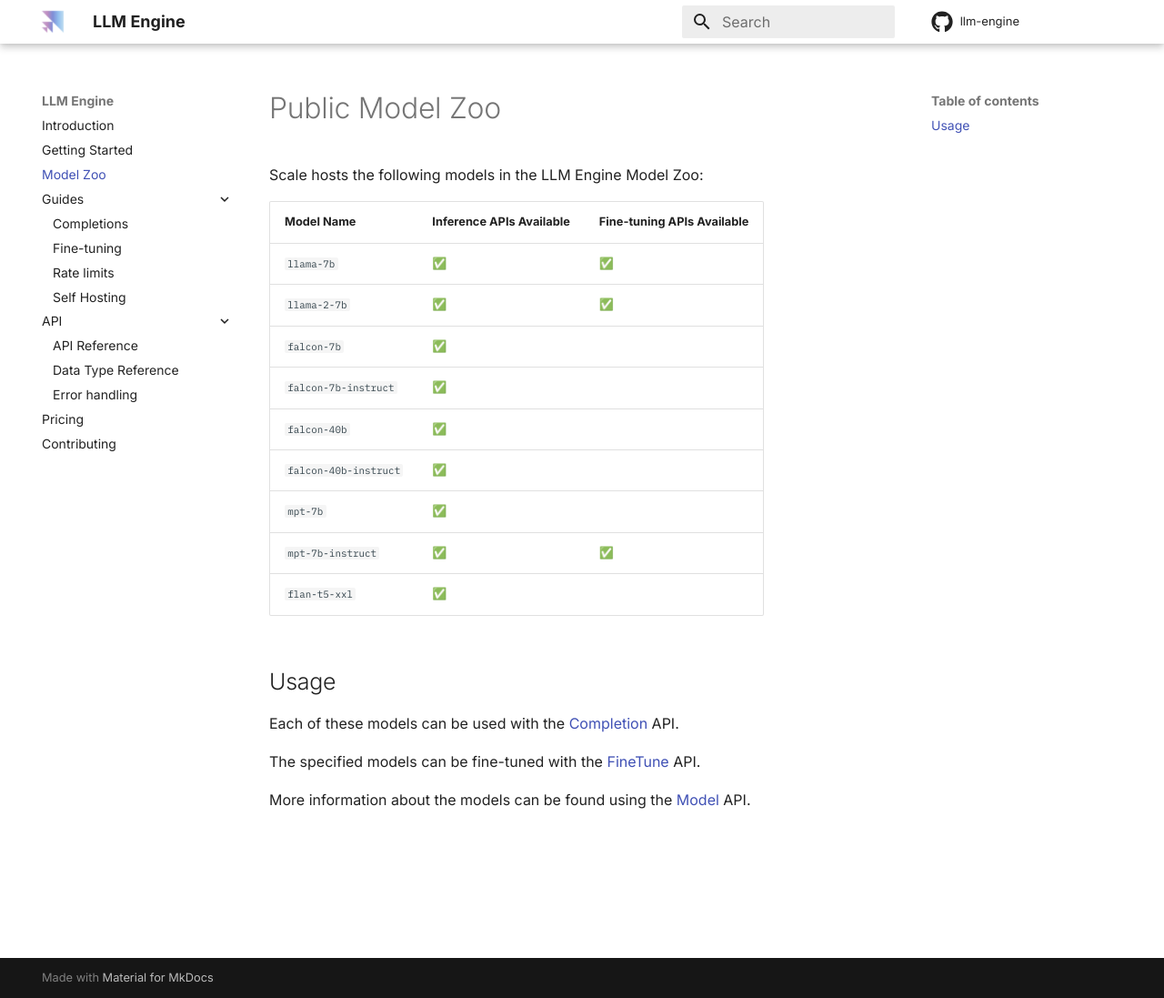
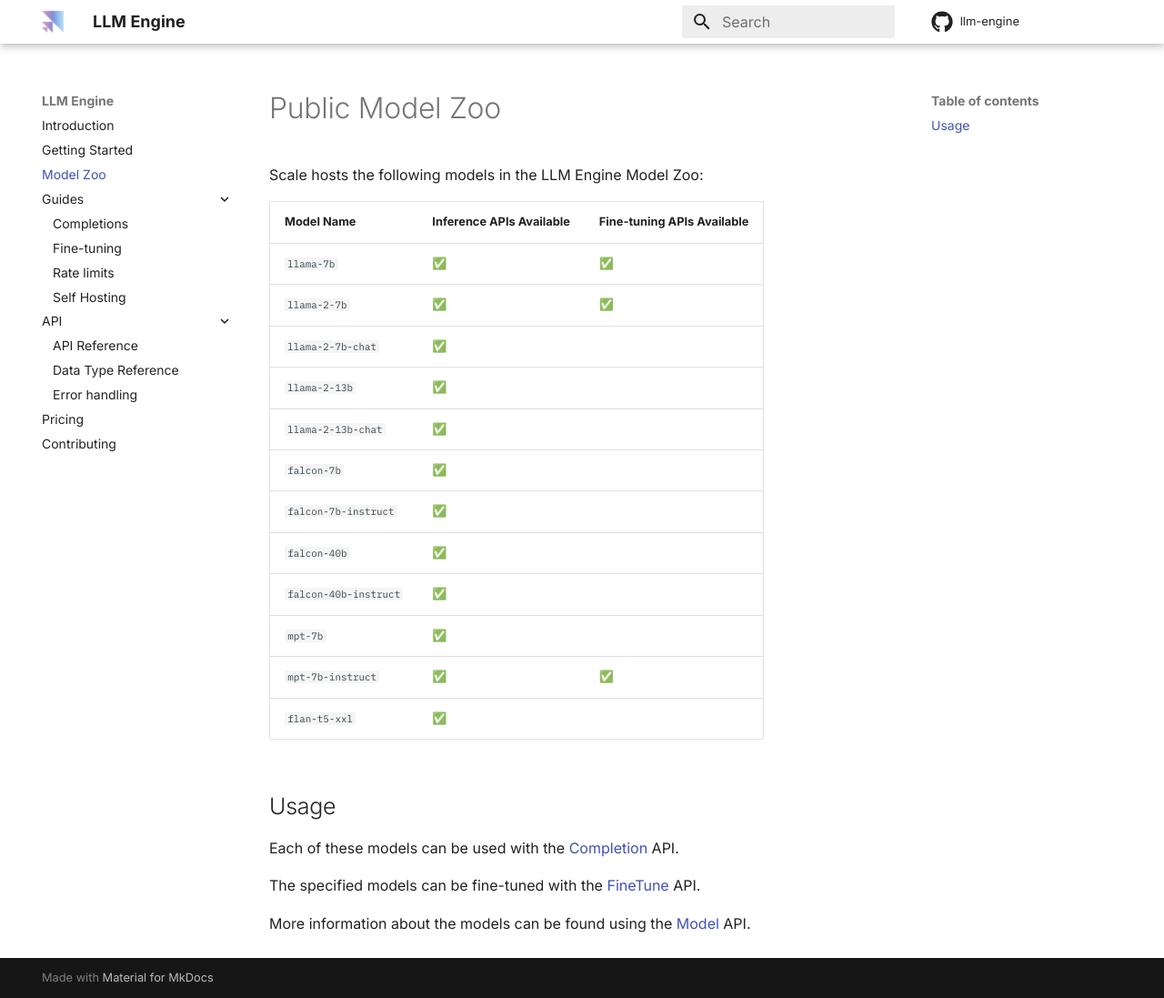
Before and after one commit to scaleapi/llm-engine, an MkDocs documentation site: the page built from docs/model_zoo.md, in a window 1280 px wide and 1097 px high. Shown: the whole window at 91% size. Built offline with MkDocs 1.6.1 and Material for MkDocs 9.7.7, drawn with Linux system fonts in a browser that asks for light colours; comment, search, counter and statistics services are not loaded.

Commit message:
Add more models to model zoo

```diff
--- a/docs/model_zoo.md
+++ b/docs/model_zoo.md
@@ -6,6 +6,9 @@
 | --------------------- | ------------------------ | -------------------------- |
 | `llama-7b`            | ✅                       | ✅                         |
 | `llama-2-7b`          | ✅                       | ✅                         |
+| `llama-2-7b-chat`     | ✅                       |                            |
+| `llama-2-13b`         | ✅                       |                            |
+| `llama-2-13b-chat`    | ✅                       |                            |
 | `falcon-7b`           | ✅                       |                            |
 | `falcon-7b-instruct`  | ✅                       |                            |
 | `falcon-40b`          | ✅                       |                            |
```
